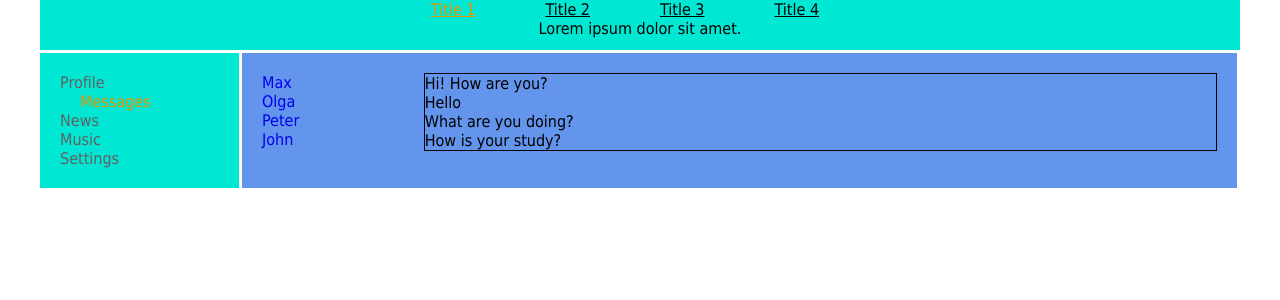
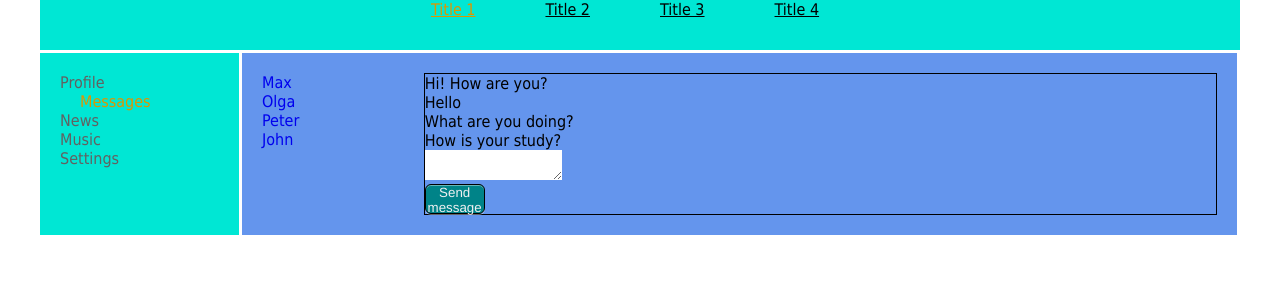
Before and after one commit to Eyhenij/react-social-network, a React (Create React App) app: page /messages in a window 1280 px wide. Shown: the top 300 px of the page. Built offline with nearby package versions, Linux system fonts and the light colour scheme.

Commit message:
05.11.2020-001 Прокидываю сязь state и myPosts через props'ы

```diff
--- a/src/App.js
+++ b/src/App.js
@@ -14,14 +14,19 @@ const App = (props) => {
     return (
         <BrowserRouter>
             <div className={s.page}>
-                <div className={s.page__header}><Header /></div>
-                <div className={s.page__sidebar}><Sidebar /></div>
+                <div className={s.page__header}><Header/></div>
+                <div className={s.page__sidebar}><Sidebar/></div>
                 <div className={s.page__content}>
-                    <Route path='/profile' render={ () => <Profile postsItems={props.postsItems}/>}/>
-                    <Route path='/messages' render={ () => <Messages messagesItems={props.messagesItems} communityItems={props.communityItems}/>}/>
-                    <Route path='/news' component={News}/>
-                    <Route path='/music' component={Music}/>
-                    <Route path='/settings' component={Settings}/>
+                    <Route path='/profile' render={()=>
+                        <Profile
+                            postsPage={props.state.postsPage}
+                            addPost={props.addPost}
+                        />}/>
+                    <Route path='/messages' render={()=>
+                        <Messages messagesPage={props.state.messagesPage}/>}/>
+                    <Route path='/news' render={ ()=> <News />}/>
+                    <Route path='/music' render={ ()=> <Music />}/>
+                    <Route path='/settings' render={()=> <Settings />}/>
                 </div>
             </div>
         </BrowserRouter>
--- a/src/components/header/header.jsx
+++ b/src/components/header/header.jsx
@@ -5,12 +5,11 @@ const Header = () => {
    return (
       <div className={s.menu}>
          <div className={s.list}>
-            <a className={`${s.item} ${s.item_active}`} href='#s'>Title 1</a>
-            <a className={s.item} href='#s'>Title 2</a>
-            <a className={s.item} href='#s'>Title 3</a>
-            <a className={s.item} href='#s'>Title 4</a>
+            <a className={`${s.item} ${s.item_active}`} href='#'>Title 1</a>
+            <a className={s.item} href='#'>Title 2</a>
+            <a className={s.item} href='#'>Title 3</a>
+            <a className={s.item} href='#'>Title 4</a>
          </div>
-         <p>Lorem ipsum dolor sit amet.</p>
       </div >
    )
 }
--- a/src/components/messages/messages.jsx
+++ b/src/components/messages/messages.jsx
@@ -1,15 +1,30 @@
 import React from 'react';
 import s from './messages.module.css';
+import Message from "./dialogs/message/message";
+import DialogItem from "./dialogs/dialodItem";
 
 
 const Messages = (props) => {
+    let communityItems = props.messagesPage.arrCommunity.map(c => <DialogItem name={c.name} id={c.id}/>)
+    let messagesItems = props.messagesPage.arrMessages.map(m => <Message message={m.message} id={m.id}/>)
+    let newMessageElement = React.createRef();
+    const addMessage = () => {
+        let messageText = newMessageElement.current.value;
+        alert(messageText);
+    }
     return (
         <div className={s.community}>
             <div className={s.community__item}>
-                {props.communityItems}
+                {communityItems}
             </div>
             <div className={s.messages}>
-                {props.messagesItems}
+                {messagesItems}
+                <div>
+                    <textarea ref={newMessageElement} />
+                </div>
+                <div>
+                    <button onClick={ addMessage }>Send message</button>
+                </div>
             </div>
         </div>
     )
--- a/src/components/profile/myPosts/myPosts.jsx
+++ b/src/components/profile/myPosts/myPosts.jsx
@@ -1,11 +1,28 @@
 import React from 'react';
 import s from './myPosts.module.css';
+import Post from "./post/post";
 
 
 const MyPosts = (props) => {
+    let postsItems = props.postsPage.arrPosts.map (p => <Post message={p.post} likesCounte={p.likesCounte}/>)
+    let newPostElement = React.createRef();
+    const addPost = () => {
+        let postText = newPostElement.current.value;
+        props.addPost(postText);              // я это выражение не понимаю...
+        newPostElement.current.value = '';
+    }
+
     return (
+        <div>
+            <div>
+                <textarea ref={newPostElement} value={props.postsPage.newPostText}/>
+            </div>
+            <div>
+                <button onClick={ addPost }>Add post</button>
+            </div>
         <div className={s.post}>
-            {props.postsItems}
+            {postsItems}
+        </div>
         </div>
     )
 }
--- a/src/components/profile/profile.jsx
+++ b/src/components/profile/profile.jsx
@@ -10,7 +10,10 @@ const Profile = (props) => {
                 <ProfileInfo/>
             </div>
             <div className={s.profile__posts}>
-                <MyPosts postsItems={props.postsItems}/>
+                <MyPosts
+                    postsPage={props.postsPage}
+                    addPost={props.addPost}
+                />
             </div>
         </div>
     )
--- a/src/index.js
+++ b/src/index.js
@@ -1,54 +1,9 @@
-import React from 'react';
-import ReactDOM from 'react-dom';
-import './index.css';
-import App from './App';
-import reportWebVitals from './reportWebVitals';
+// import * as serviceWorker from './serviceWorker';
+import reRenderEntireTree from './render.js';
+import state from "./redux/state";
 
 
-import Post from "./components/profile/myPosts/post/post";
-import Message from "./components/messages/dialogs/message/message";
-import DialogItem from "./components/messages/dialogs/dialodItem";
-
-let arrPosts = [
-    {id: 1, likesCounte: 15, post: 'Hi! How are you?'},
-    {id: 2, likesCounte: 12, post: 'This is my first post'},
-    {id: 3, likesCounte: 9, post: 'blablabla'},
-    {id: 4, likesCounte: 3, post: 'ahhrrrr'}
-]
-let postsItems = arrPosts.map (p => <Post message={p.post} likesCount={p.likesCounte}/>)
+ reRenderEntireTree(state);
 
 
-let arrMessages = [
-    {id: 1, message: 'Hi! How are you?'},
-    {id: 2, message: 'Hello'},
-    {id: 3, message: 'What are you doing?'},
-    {id: 4, message: 'How is your study?'}
-]
-let messagesItems = arrMessages.map (m => <Message message={m.message} id={m.id}/>)
-
-
-let arrCommunity = [
-    {id: 1, name: 'Max'},
-    {id: 2, name: 'Olga'},
-    {id: 3, name: 'Peter'},
-    {id: 4, name: 'John'}
-]
-const communityItems = arrCommunity.map (c => <DialogItem name={c.name} id={c.id}/>)
-
-
-ReactDOM.render(
-    <React.StrictMode>
-        <App
-            postsItems={postsItems}
-            messagesItems={messagesItems}
-            communityItems={communityItems}
-        />
-    </React.StrictMode>,
-    document.getElementById('root')
-);
-
-
-// If you want to start measuring performance in your app, pass a function
-// to log results (for example: reportWebVitals(console.log))
-// or send to an analytics endpoint. Learn more: https://bit.ly/CRA-vitals
-reportWebVitals();
+ // serviceWorker.unregister();
--- /dev/null
+++ b/src/redux/state.js
@@ -0,0 +1,60 @@
+import reRenderEntireTree from "../render.js";
+
+let state = {
+    postsPage: {
+        arrPosts: [
+            {id: 1, likesCounte: 15, post: 'Hi! How are you?'},
+            {id: 2, likesCounte: 12, post: 'This is my first post'},
+            {id: 3, likesCounte: 9, post: 'blablabla'},
+            {id: 4, likesCounte: 3, post: 'ahhrrrr'}
+        ],
+        newPostText: [
+            'There is some value'
+        ],
+    },
+
+    messagesPage: {
+        arrMessages: [
+            {id: 1, message: 'Hi! How are you?'},
+            {id: 2, message: 'Hello'},
+            {id: 3, message: 'What are you doing?'},
+            {id: 4, message: 'How is your study?'}
+        ],
+        arrCommunity: [
+            {id: 1, name: 'Max', avatar: 'https://cdn1.iconfinder.com/data/icons/avatars-55/100/avatar_profile_user_music_headphones_shirt_cool-512.png'},
+            {id: 2, name: 'Olga', avatar: 'https://cdn1.iconfinder.com/data/icons/users-avatars-2/128/girl_avatar_4-512.png'},
+            {id: 3, name: 'Peter', avatar: 'https://cdn1.iconfinder.com/data/icons/user-avatars-2/300/02-512.png'},
+            {id: 4, name: 'John', avatar: 'https://cdn1.iconfinder.com/data/icons/user-avatars-2/300/07-512.png'}
+        ]
+    },
+
+    friendsPage: [
+
+    ],
+
+    sidebarItems: [
+        'item1',
+        'item2',
+        'item3',
+        'item4'
+    ],
+
+    headerItems: [
+        'item1',
+        'item2',
+        'item3',
+        'item4'
+    ]
+}
+export default state;
+
+export let addPost = (postMessage) => {
+    let newPost = {
+        id:5,
+        likesCounte: 0,
+        post: postMessage
+    };
+
+    state.postsPage.arrPosts.push(newPost);
+    reRenderEntireTree(state);
+}
--- /dev/null
+++ b/src/render.js
@@ -0,0 +1,19 @@
+import React from 'react';
+import ReactDOM from "react-dom";
+import App from "./App";
+import {addPost} from "./redux/state";
+
+
+let reRenderEntireTree = (state) => {
+    ReactDOM.render(
+        <React.StrictMode>
+            <App
+                state={state}
+                addPost={addPost}
+            />
+        </React.StrictMode>,
+        document.getElementById('root')
+    );
+}
+
+export default reRenderEntireTree;
```
